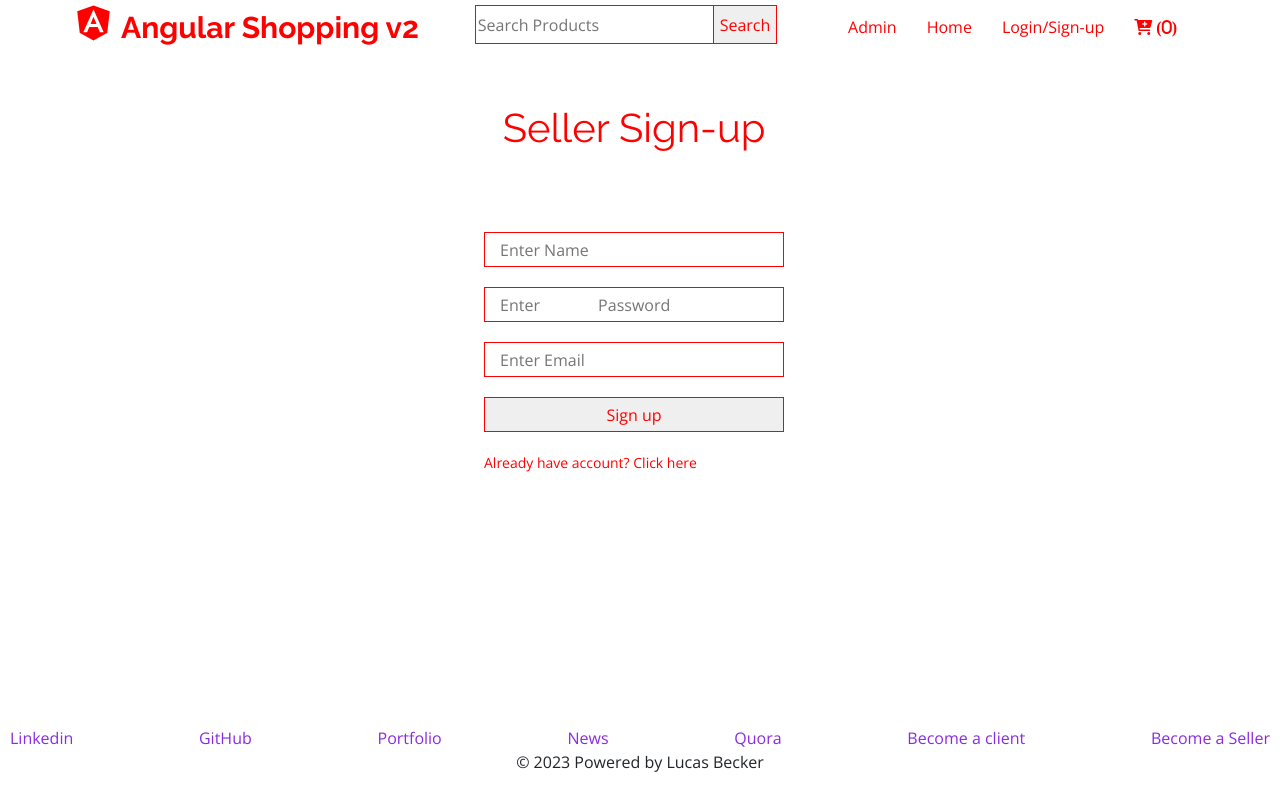
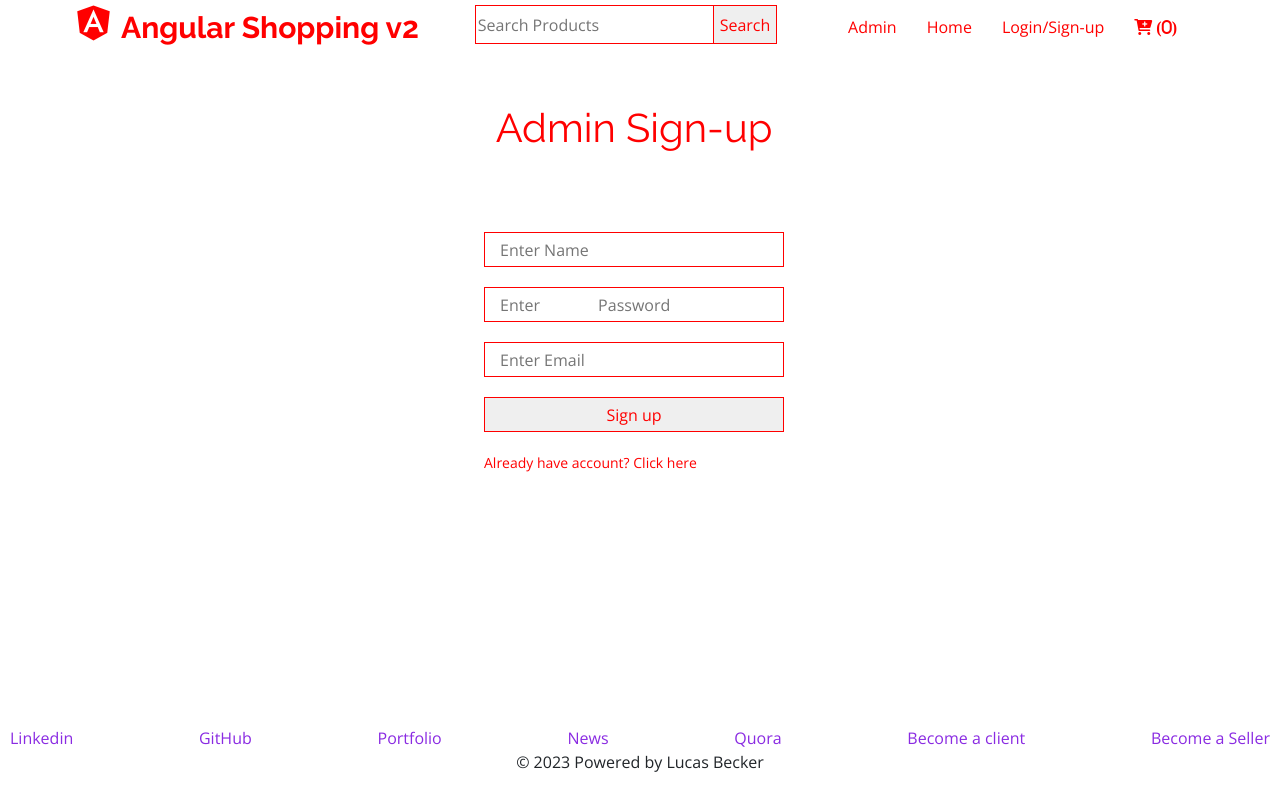
Before and after one commit to LucBecker/ecommerce-app, an Angular app: page /seller-auth in a window 1280 px wide. Built offline with nearby package versions, Linux system fonts and the light colour scheme.

Commit message:
changing name seller to admin

```diff
--- a/src/app/seller-auth/seller-auth.component.html
+++ b/src/app/seller-auth/seller-auth.component.html
@@ -1,6 +1,6 @@
 <div class="seller-auth">
   <div *ngIf="!showLogin" class="sign-up">
-      <h1>Seller Sign-up</h1>
+      <h1>Admin Sign-up</h1>
       <form #sellerSignUp="ngForm" (ngSubmit)="signUp(sellerSignUp.value)" class="common-form">
           <input type="text" class="form-input" placeholder="Enter Name"
               name="name"
@@ -18,7 +18,7 @@
   </div>
 
   <div *ngIf="showLogin" class="login">
-  <h1>Seller Login</h1>
+  <h1>Admin Login</h1>
   <p class="error-p">{{authError}}</p>
   <form #sellerLogin="ngForm" (ngSubmit)="login(sellerLogin.value)" class="common-form">
     <input type="text" class="form-input" placeholder="Enter Email"
```
